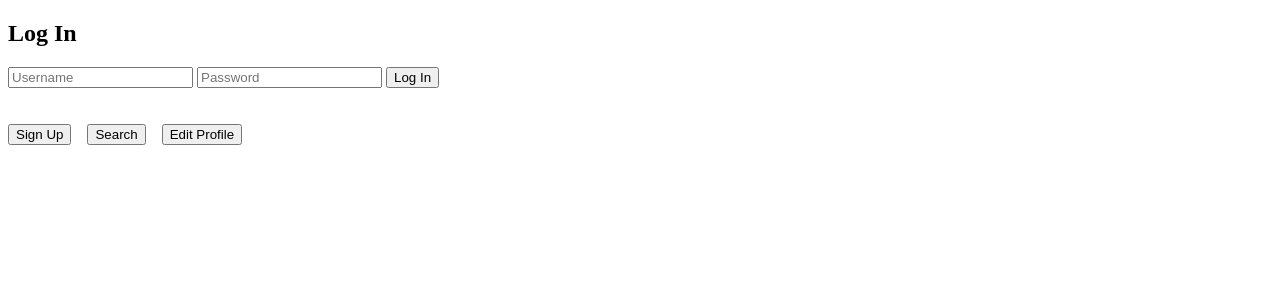
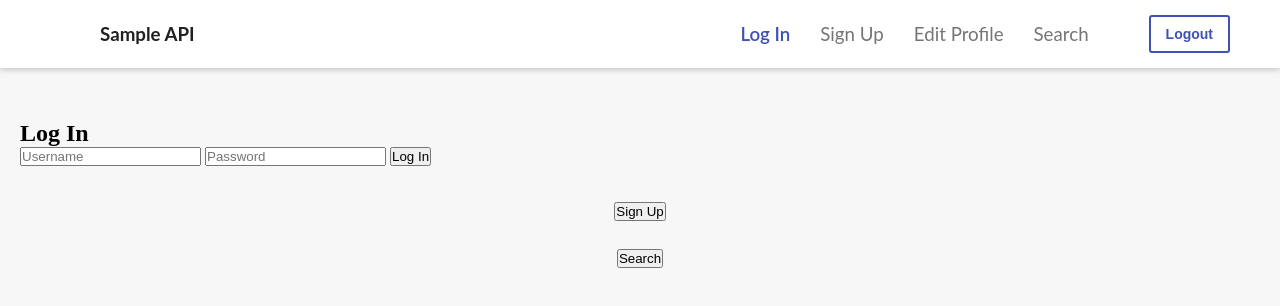
Before and after one commit to jpcarreon/frontendTesting, a React (Create React App) app: page /log-in in a window 1280 px wide. Shown: the top 306 px of the page. Built offline with nearby package versions, Linux system fonts and the light colour scheme.

Commit message:
feat: add delete button and header

```diff
--- /dev/null
+++ b/src/App.css
@@ -0,0 +1,70 @@
+:root {
+    --dark-primary-color: #303F9F;
+    --default-primary-color: #3F51B5;
+    --light-primary-color: #C5CAE9;
+    --accent-color: #607D8B;
+    --primary-text-color: #212121;
+    --secondary-text-color: #757575;
+    --divider-color: #BDBDBD;
+}
+
+* {
+	margin: 0;
+	padding: 0;
+}
+
+body {
+    background-color: #f7f7f7;
+}
+
+.content {
+    width: auto;
+    padding: 20px;
+    margin-top: 100px;
+}
+
+button {
+    outline: none;
+}
+
+.center {
+    display: block;
+    margin-left: auto;
+    margin-right: auto;
+}
+
+.box {
+    border: 1px solid #e6e6e6;
+}
+
+.pad {
+    padding: 20px;
+}
+
+.break {
+    margin-bottom: 10px;
+}
+
+.login {
+    border-radius: 4px;
+    max-width: 400px;
+    background-color: #ffffff;
+
+    padding: 20px 35px;
+    margin: 10% auto;
+
+    text-align: left;
+    font-family: 'Lato';
+}
+
+a.nostyle:link {
+    text-decoration: inherit;
+    color: inherit;
+    cursor: auto;
+}
+
+a.nostyle:visited {
+    text-decoration: inherit;
+    color: inherit;
+    cursor: auto;
+}
--- a/src/App.js
+++ b/src/App.js
@@ -6,6 +6,7 @@ import SignUp from "./pages/SignUp";
 import Search from "./pages/Search";
 import EditProfile from "./pages/EditProfile";
 
+import './App.css';
 
 
 function App() {
--- /dev/null
+++ b/src/components/Header.css
@@ -0,0 +1,73 @@
+#navbar {
+    width: 100%;
+    height: 38px;
+    padding: 15px 0;
+    top: 0;
+    box-shadow: 0 2px 6px hsla(0, 0%, 0%, 0.2);
+
+    background-color: #FFFFFF;
+
+    font-size: 16px;
+    font-weight: 500;
+    font-family: 'Lato';
+
+    position: fixed;
+}
+
+#navbar .logo {
+    max-width: 38px;
+    float: left;
+    margin-left: 50px;
+}
+
+#navbar .links {
+    padding: 8px 0;
+}
+
+.links .title {
+    float: left;
+    padding-left: 100px;
+
+    color: var(--primary-text-color);
+}
+
+.links .title:hover {
+    cursor: pointer;
+    color: var(--secondary-text-color);
+
+}
+
+.links .normal {
+    float: right;
+    margin-right: 30px;
+
+    color: var(--secondary-text-color);
+    font-weight: 400;
+}
+
+.links .normal:hover {
+    cursor: pointer;
+    color: var(--dark-primary-color);
+}
+
+#navbar button {
+    float: right;
+    padding: 9px 15px;
+    margin-left: 30px;
+    margin-right: 50px;
+    cursor: pointer;
+
+    border: 2px solid var(--default-primary-color);
+    border-radius: 3px;
+    color: var(--default-primary-color);
+    background-color: #FFFFFF;
+
+    font-size: 14px;
+    font-weight: 600;
+}
+
+#navbar button:hover {
+    background-color: var(--dark-primary-color);
+    border-color: var(--dark-primary-color);
+    color: #FFFFFF;
+}
--- /dev/null
+++ b/src/components/Header.js
@@ -0,0 +1,34 @@
+import React from 'react';
+
+import './Header.css';
+
+function Header(props) {
+    return(
+        <div id='navbar'>
+
+            <button onClick={props.handleClick}>
+                Logout
+            </button>
+
+            <div className='links'>
+
+                <h3 className='title'>Sample API</h3>
+
+                <a href='/search' className='nostyle'>
+                    <h3 className='normal' style={props.search}>Search</h3>
+                </a>
+                <a href='/edit-profile' className='nostyle'>
+                    <h3 className='normal' style={props.edit}>Edit Profile</h3>
+                </a>
+                <a href='/sign-up' className='nostyle'>
+                    <h3 className='normal' style={props.signup}>Sign Up</h3>
+                </a>
+                <a href='/log-in' className='nostyle'>
+                    <h3 className='normal' style={props.login}>Log In</h3>
+                </a>
+            </div>
+        </div>
+    )
+}
+
+export default Header
--- a/src/pages/Login.js
+++ b/src/pages/Login.js
@@ -1,4 +1,6 @@
 import React, { Component } from "react";
+
+import Header from "../components/Header";
 
 export default class Home extends Component {
     constructor(props) {
@@ -33,6 +35,8 @@ export default class Home extends Component {
     render() {
         return (
         <div>
+            <Header handleClick={this.logout} login={{ color: 'var(--default-primary-color)', fontWeight: '600' }} />
+            <div className="content">
                 <h2>Log In</h2>
                 <form>
                     <input type="text" id="username" placeholder="Username" />&nbsp;
@@ -41,17 +45,14 @@ export default class Home extends Component {
                 </form>
 
                 <br/> <br/>
-            <a href='/sign-up'>
-                <button>Sign Up</button>
+                <a href='/sign-up' className='nostyle'>
+                    <button className='center primary button break'>Sign Up</button>
                 </a>
                 &nbsp;&nbsp;&nbsp;&nbsp;
-            <a href='/search'>
-                <button>Search</button>
+                <a href='/search' className='nostyle'>
+                    <button className='center primary button break'>Search</button>
                 </a>
-            &nbsp;&nbsp;&nbsp;&nbsp;
-            <a href='/edit-profile'>
-                <button>Edit Profile</button>
-            </a>
+            </div>
         </div>
         )
     }
--- a/src/pages/Search.js
+++ b/src/pages/Search.js
@@ -9,11 +9,13 @@ export default class Home extends Component {
         }
 
         this.search = this.search.bind(this);
+        this.delete = this.delete.bind(this);
+        this.logOut = this.logOut.bind(this);
     }
 
     search(e) {
         e.preventDefault();
-        let username = document.getElementById("username").value;
+        const username = document.getElementById("username").value;
 
         fetch (
             'http://localhost:3001/user/?username=' + (username ? username : " "),
@@ -28,9 +30,55 @@ export default class Home extends Component {
             })
     }
 
+    delete(e) {
+        e.preventDefault();
+        const username = this.state.result.username;
+        const token = prompt("Please enter your authorization token", "");
+
+        fetch (
+            'http://localhost:3001/user/?username=' + username,
+            {
+                method: 'DELETE',
+                headers: {
+                    'Authorization': 'Bearer ' + token
+                }
+            })
+            .then(response => response.json())
+            .then(body => {
+                console.log(body);
+                if (body.success)
+                    alert("Successfully Deleted User!");
+                else
+                    alert(body.message)
+            })
+    }
+
+    logOut(e) {
+        e.preventDefault();
+        const token = prompt("Please enter your authorization token", "");
+
+        fetch (
+            'http://localhost:3001/user/logout',
+            {
+                method: 'POST',
+                headers: {
+                    'Authorization': 'Bearer ' + token
+                }
+            })
+            .then(response => response.json())
+            .then(body => {
+                console.log(body);
+                if (body.success)
+                    alert("Successfully Logged Out!");
+                else
+                    alert(body.message)
+            })
+    }
+
     render() {
         return (
         <div>
+            <div className="content">
                 <h2>Search</h2>
                 <form>
                     <input type="text" id="username" placeholder="Username" />&nbsp;
@@ -40,22 +88,29 @@ export default class Home extends Component {
                 {
                     this.state.result ?
                     <div>
-                    <h3>{ this.state.result.username + " " + this.state.result.email } </h3>
+                        <h3>{ this.state.result.username + " (" + this.state.result.email + ")"} </h3>
                         <p>{ this.state.result.firstName + " " + this.state.result.lastName } </p>
+                        <button onClick={this.delete}>Delete</button>
                     </div>
                     :
                     <div></div>
                 }
 
                 <br/> <br/>
-            <a href='/sign-up' className='nostyle'>
-                <button className='center primary button break'>Sign Up</button>
+                <a href='/sign-up' >
+                    <button >Sign Up</button>
                 </a>
 
                 &nbsp;&nbsp;&nbsp;&nbsp;
-            <a href='/log-in' className='nostyle'>
-                <button className='center primary button break'>Log In</button>
+                <a href='/log-in'>
+                    <button >Log In</button>
                 </a>
+
+                &nbsp;&nbsp;&nbsp;&nbsp;
+
+                <button onClick={this.logOut}>Log Out</button>
+            </div>
+
         </div>
         )
     }
```
Lines whose indentation alone changed are shown as unchanged.
